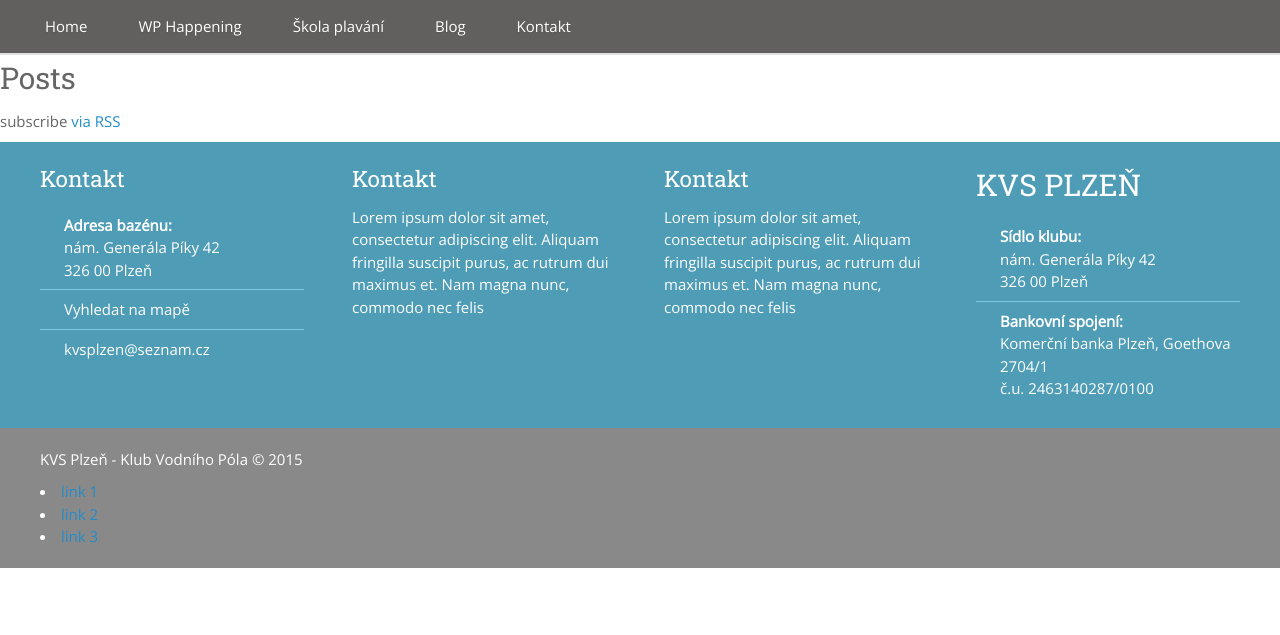
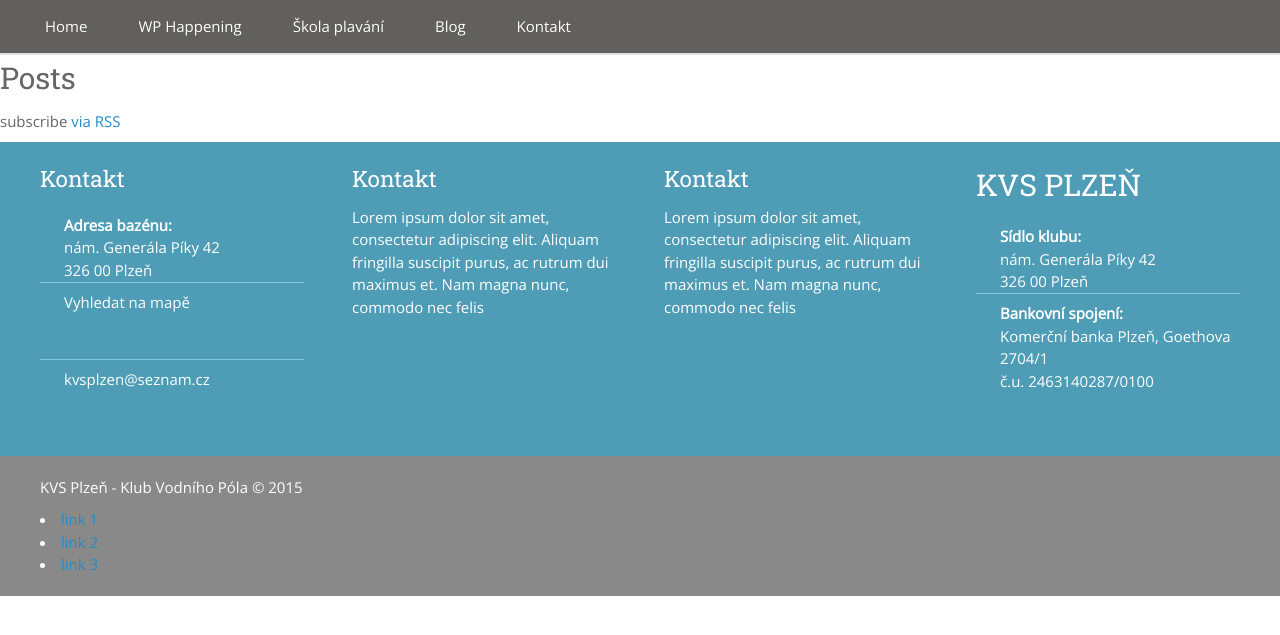
Before and after one commit to SteveVil/KVS-web, a Jekyll site: the page built from index.html, in a window 1280 px wide. Shown: the top 635 px of the page. Built offline with Jekyll 4.4.1, drawn with Linux system fonts in a browser that asks for light colours.

Commit message:
Update _footer.sass

```diff
--- a/_sass/_footer.sass
+++ b/_sass/_footer.sass
@@ -11,9 +11,9 @@
 		padding-bottom: 8px
 		padding-top: 8px
 		background-image: url("https://cloud.githubusercontent.com/assets/12371824/7856380/e8ff5288-0528-11e5-8b00-a9d8f052e31f.png") no-repeat
-		background-position: 15px center
+		background-position: center
 		padding-left: 24px
-
+		height: 60px
 	li:last-child
 		border: none
 
```
